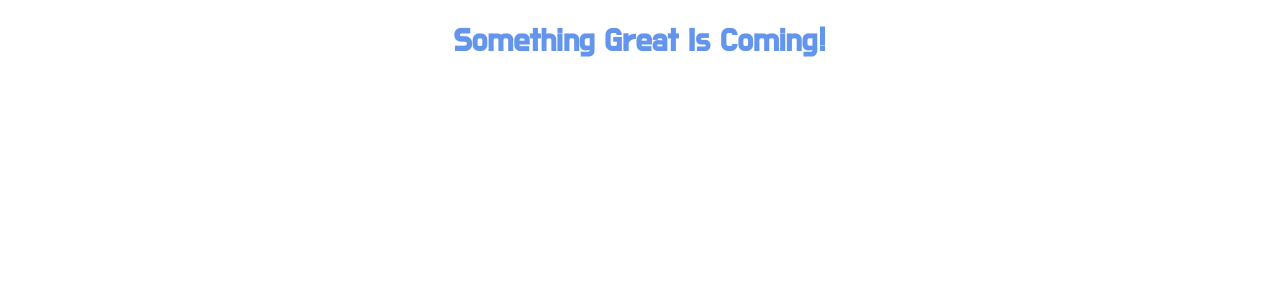
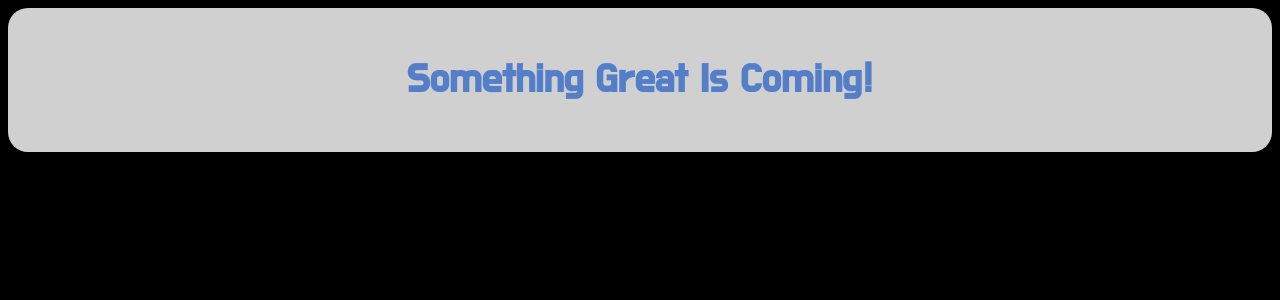
Before and after one commit to ramza007/PhotoBooth, a Django app: page / in a window 1280 px wide. Shown: the top 300 px of the page. Run offline with Django 3.2, Linux system fonts and the light colour scheme.

Commit message:
added welcome page

```diff
--- a/display/templates/welcome.html
+++ b/display/templates/welcome.html
@@ -8,13 +8,28 @@
     <title>PhotoBooth</title>
 </head>
 <style>
+    .container{
+        background-color: whitesmoke;
+        opacity: 0.85;
+        padding: 20px;
+        border-radius: 20px;
+    }
+
     h1{
         color: cornflowerblue;
         text-align: center;
         font-family: 'Do Hyeon', sans-serif;
+        font-size: 40px;
+    }
+
+    body{
+        background-color: black;
     }
 </style>
 <body>
-    <h1>Something Great Is Coming!</h1>
+    <div class="container">
+            <h1>Something Great Is Coming!</h1>
+    </div>
+
 </body>
 </html>
```
